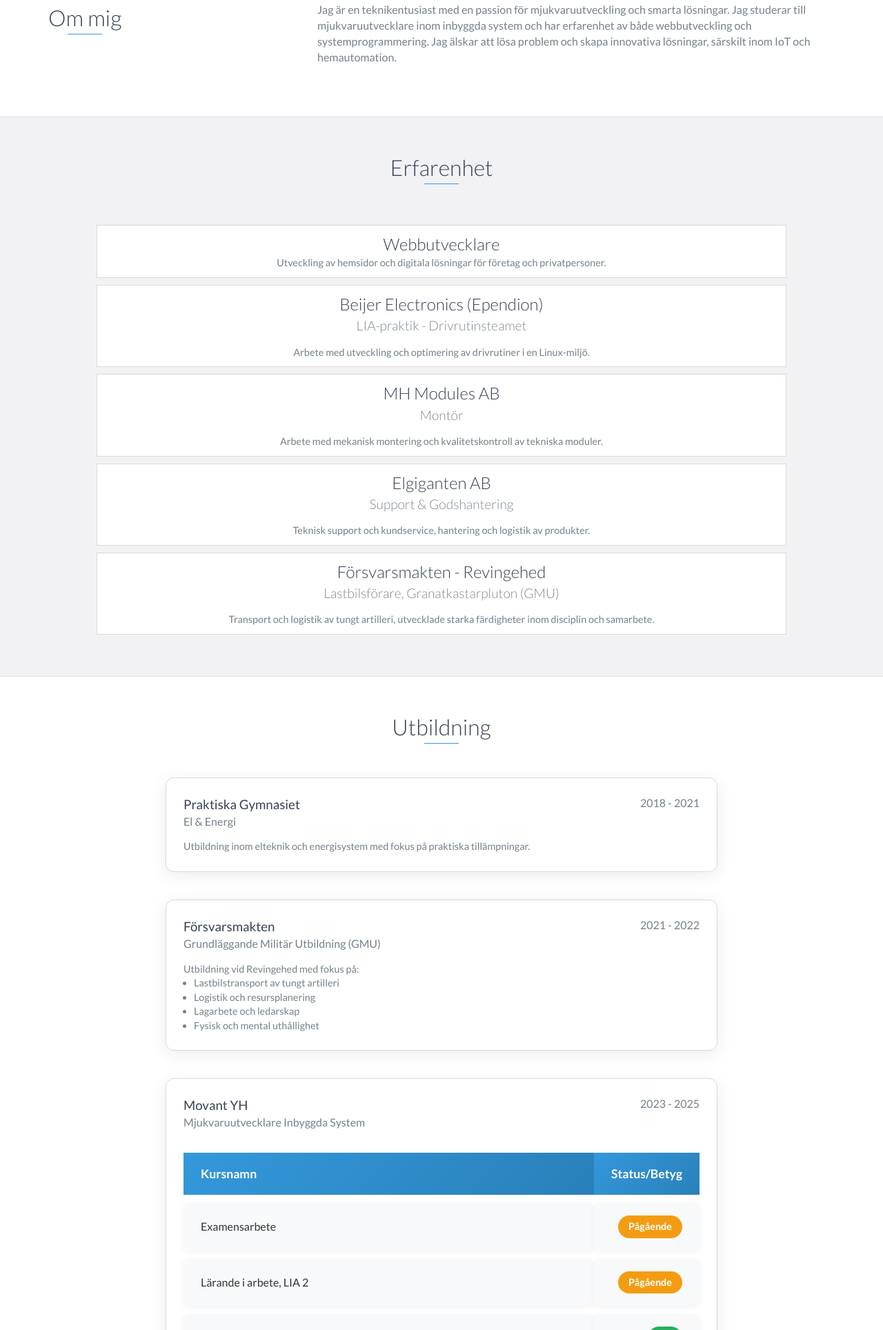
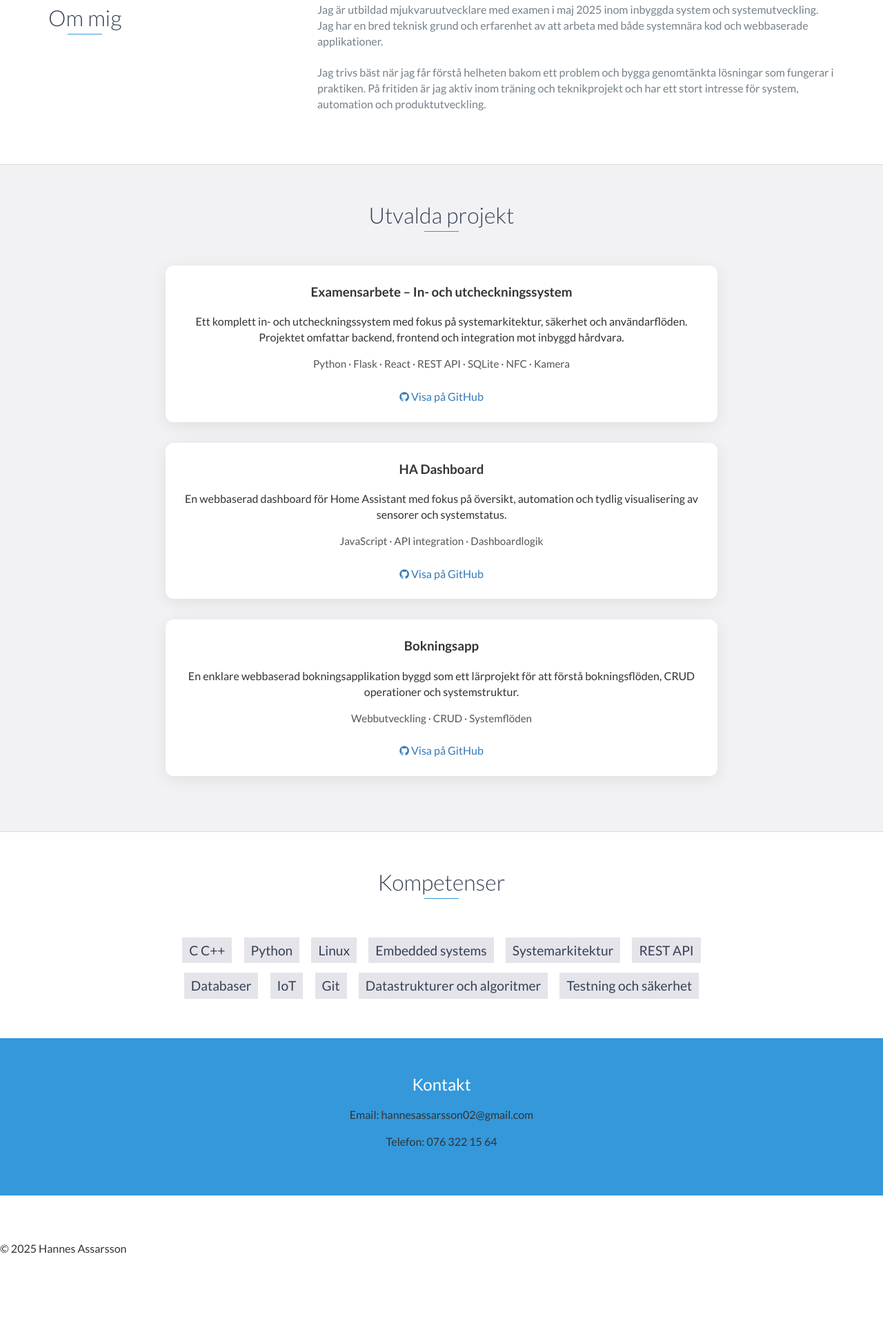
Before and after one commit to hannesassarsson/portfolio, a website: page index.html in a window 1280 px wide. Shown: the part 872-2800 px from the top of the page at 69% size. After the commit the page ends 2760 px from the top, so only its background shows below. Drawn offline with Linux system fonts and the light colour scheme.

Commit message:
Update index.html

```diff
--- a/index.html
+++ b/index.html
@@ -6,12 +6,14 @@
     <meta http-equiv="X-UA-Compatible" content="IE=edge">
     <meta name="viewport" content="width=device-width, initial-scale=1">
     <title>Hannes Assarsson - Portfolio</title>
+
     <link rel="shortcut icon" href="favicon.ico" type="image/x-icon">
     <link rel="icon" href="favicon.ico" type="image/x-icon">
     <link href="https://fonts.googleapis.com/css?family=Lato:300,400,700,900" rel="stylesheet">
     <link rel="stylesheet" href="libs/font-awesome/css/font-awesome.min.css">
     <link href="css/bootstrap.min.css" rel="stylesheet">
     <link href="css/styles.css" rel="stylesheet">
+
     <style>
         .hero-image {
             position: absolute;
@@ -41,22 +43,40 @@
                 right: 0;
             }
         }
+
+        .project-card {
+            max-width: 800px;
+            margin: 0 auto 30px auto;
+            padding: 25px;
+            background: #fff;
+            border-radius: 12px;
+            box-shadow: 0 5px 25px rgba(0,0,0,0.08);
+        }
+
+        .project-card h3 {
+            margin-top: 0;
+        }
+
+        .project-tech {
+            font-size: 0.95em;
+            color: #555;
+        }
+
+        .project-link {
+            margin-top: 10px;
+            display: inline-block;
+        }
     </style>
 </head>
 
 <body>
-    <div id="mobile-menu-open" class="shadow-large">
-        <i class="fa fa-bars" aria-hidden="true"></i>
-    </div>
 
 <header>
-        <div id="mobile-menu-close">
-            <span>Close</span> <i class="fa fa-times" aria-hidden="true"></i>
-        </div>
     <ul id="menu" class="shadow">
         <li><a href="#about">Om mig</a></li>
         <li><a href="#experience">Erfarenhet</a></li>
         <li><a href="#education">Utbildning</a></li>
+        <li><a href="#projects">Projekt</a></li>
         <li><a href="#skills">Kompetenser</a></li>
         <li><a href="#contact">Kontakt</a></li>
     </ul>
@@ -65,15 +85,10 @@
 <div id="lead">
     <div id="lead-content">
         <h1>Hannes Assarsson</h1>
-            <h2>Teknikentusiast & Mjukvaruutvecklare</h2>
+        <h2>Mjukvaruutvecklare inom system och inbyggda lösningar</h2>
     </div>
     <img src="images/hannes.png" alt="Hannes Assarsson" class="hero-image">
     <div id="lead-overlay"></div>
-        <div id="lead-down">
-            <span>
-                <i class="fa fa-chevron-down" aria-hidden="true"></i>
-            </span>
-        </div>
 </div>
 
 <div id="about">
@@ -84,252 +99,89 @@
             </div>
             <div class="col-md-8">
                 <p>
-                        Jag är en teknikentusiast med en passion för mjukvaruutveckling och smarta lösningar. Jag studerar till mjukvaruutvecklare inom inbyggda system och har erfarenhet av både webbutveckling och systemprogrammering. Jag älskar att lösa problem och skapa innovativa lösningar, särskilt inom IoT och hemautomation.
+                    Jag är utbildad mjukvaruutvecklare med examen i maj 2025 inom inbyggda system och systemutveckling.
+                    Jag har en bred teknisk grund och erfarenhet av att arbeta med både systemnära kod och webbaserade applikationer.
+                    <br><br>
+                    Jag trivs bäst när jag får förstå helheten bakom ett problem och bygga genomtänkta lösningar som fungerar i praktiken.
+                    På fritiden är jag aktiv inom träning och teknikprojekt och har ett stort intresse för system, automation och produktutveckling.
                 </p>
             </div>
         </div>
     </div>
 </div>
 
+<div id="projects" class="background-alt">
+    <h2 class="heading">Utvalda projekt</h2>
 
-            <div id="experience" class="background-alt">
-                <h2 class="heading">Erfarenhet</h2>
-                <div id="experience-timeline">
-                    <div data-date="2024 – Nuvarande">
-                        <h3>Webbutvecklare</h3>
-                        <p>Utveckling av hemsidor och digitala lösningar för företag och privatpersoner.</p>
+    <div class="project-card">
+        <h3>Examensarbete – In- och utcheckningssystem</h3>
+        <p>
+            Ett komplett in- och utcheckningssystem med fokus på systemarkitektur, säkerhet och användarflöden.
+            Projektet omfattar backend, frontend och integration mot inbyggd hårdvara.
+        </p>
+        <p class="project-tech">
+            Python · Flask · React · REST API · SQLite · NFC · Kamera
+        </p>
+        <a class="project-link" href="https://github.com/hannesassarsson/examensarbete" target="_blank">
+            <i class="fa fa-github"></i> Visa på GitHub
+        </a>
     </div>
 
-                    <div data-date="Sept 2024 – Okt 2024">
-                        <h3>Beijer Electronics (Ependion)</h3>
-                        <h4>LIA-praktik - Drivrutinsteamet</h4>
-                        <p>Arbete med utveckling och optimering av drivrutiner i en Linux-miljö.</p>
+    <div class="project-card">
+        <h3>HA Dashboard</h3>
+        <p>
+            En webbaserad dashboard för Home Assistant med fokus på översikt, automation och tydlig visualisering
+            av sensorer och systemstatus.
+        </p>
+        <p class="project-tech">
+            JavaScript · API integration · Dashboardlogik
+        </p>
+        <a class="project-link" href="https://github.com/hannesassarsson/webapp_HA" target="_blank">
+            <i class="fa fa-github"></i> Visa på GitHub
+        </a>
     </div>
 
-                    <div data-date="2022 – Nuvarande">
-                        <h3>MH Modules AB</h3>
-                        <h4>Montör</h4>
-                        <p>Arbete med mekanisk montering och kvalitetskontroll av tekniska moduler.</p>
-                    </div>
-
-                    <div data-date="2022 – 2023">
-                        <h3>Elgiganten AB</h3>
-                        <h4>Support & Godshantering</h4>
-                        <p>Teknisk support och kundservice, hantering och logistik av produkter.</p>
-                    </div>
-
-                    <div data-date="2021 – 2022">
-                        <h3>Försvarsmakten - Revingehed</h3>
-                        <h4>Lastbilsförare, Granatkastarpluton (GMU)</h4>
-                        <p>Transport och logistik av tungt artilleri, utvecklade starka färdigheter inom disciplin och samarbete.</p>
-                    </div>
-                </div>
-            </div>
+    <div class="project-card">
+        <h3>Bokningsapp</h3>
+        <p>
+            En enklare webbaserad bokningsapplikation byggd som ett lärprojekt för att förstå bokningsflöden,
+            CRUD operationer och systemstruktur.
+        </p>
+        <p class="project-tech">
+            Webbutveckling · CRUD · Systemflöden
+        </p>
+        <a class="project-link" href="https://github.com/hannesassarsson/bokning-app" target="_blank">
+            <i class="fa fa-github"></i> Visa på GitHub
+        </a>
     </div>
 </div>
 
-    <div id="education">
-        <h2 class="heading">Utbildning</h2>
-
-        <!-- Gymnasieutbildning -->
-        <div class="education-block">
-            <h3>Praktiska Gymnasiet</h3>
-            <span class="education-date">2018 - 2021</span>
-            <h4>El & Energi</h4>
-            <p>Utbildning inom elteknik och energisystem med fokus på praktiska tillämpningar.</p>
-        </div>
-
-        <div class="education-block background-alt">
-            <h3>Försvarsmakten</h3>
-            <span class="education-date">2021 - 2022</span>
-            <h4>Grundläggande Militär Utbildning (GMU)</h4>
-            <p>Utbildning vid Revingehed med fokus på:
-                <ul>
-                    <li>Lastbilstransport av tungt artilleri</li>
-                    <li>Logistik och resursplanering</li>
-                    <li>Lagarbete och ledarskap</li>
-                    <li>Fysisk och mental uthållighet</li>
-                </ul>
-            </p>
-        </div>
-
-        <!-- YH-utbildning -->
-        <div class="education-block">
-            <h3>Movant YH</h3>
-            <span class="education-date">2023 - 2025</span>
-            <h4>Mjukvaruutvecklare Inbyggda System</h4>
-
-            <div class="course-table">
-                <table>
-                    <thead>
-                        <tr>
-                            <th>Kursnamn</th>
-                            <th class="status-header">Status/Betyg</th>
-                        </tr>
-                    </thead>
-                    <tbody>
-                        <tr>
-                            <td>Examensarbete</td>
-                            <td><span class="status ongoing">Pågående</span></td>
-                        </tr>
-                        <tr>
-                            <td>Lärande i arbete, LIA 2</td>
-                            <td><span class="status ongoing">Pågående</span></td>
-                        </tr>
-                        <tr>
-                            <td>Test och säkerhet</td>
-                            <td><span class="status vg">VG</span></td>
-                        </tr>
-                        <tr>
-                            <td>Realtidssystem</td>
-                            <td><span class="status g">G</span></td>
-                        </tr>
-                        <tr>
-                            <td>Lärande i arbete, LIA 1</td>
-                            <td><span class="status vg">VG</span></td>
-                        </tr>
-                        <tr>
-                            <td>Programmering, inbyggda system</td>
-                            <td><span class="status g">G</span></td>
-                        </tr>
-                        <tr>
-                            <td>Projektmetodik</td>
-                            <td><span class="status vg">VG</span></td>
-                        </tr>
-                        <tr>
-                            <td>Elektronik och programmering</td>
-                            <td><span class="status vg">VG</span></td>
-                        </tr>
-                        <tr>
-                            <td>Datastrukturer och algoritmer</td>
-                            <td><span class="status g">G</span></td>
-                        </tr>
-                        <tr>
-                            <td>Tillämpad matematik för programmering</td>
-                            <td><span class="status vg">VG</span></td>
-                        </tr>
-                        <tr>
-                            <td>Datakommunikation</td>
-                            <td><span class="status vg">VG</span></td>
-                        </tr>
-                        <tr>
-                            <td>Strukturerad programmering C/C++</td>
-                            <td><span class="status g">G</span></td>
-                        </tr>
-                        <tr>
-                            <td>Inbyggda system, introduktion</td>
-                            <td><span class="status g">G</span></td>
-                        </tr>
-                    </tbody>
-                </table>
-            </div>
-        </div>
-    </div>
-
-    <style>
-    /* Uppdaterad CSS för utbildningssektion */
-    .education-block {
-        max-width: 800px;
-        margin: 0 auto 40px auto;
-        padding: 25px;
-        background: #fff;
-        border-radius: 12px;
-        box-shadow: 0 5px 25px rgba(0,0,0,0.08);
-        transition: transform 0.3s ease;
-    }
-
-    .education-block:hover {
-        transform: translateY(-5px);
-    }
-
-    .course-table table {
-        width: 100%;
-        border-collapse: separate;
-        border-spacing: 0 12px;
-        margin-top: 20px;
-    }
-
-    .course-table th {
-        background: linear-gradient(135deg, #3498db, #2980b9);
-        color: white;
-        padding: 18px 25px;
-        font-size: 1.1em;
-    }
-
-    .course-table td {
-        padding: 18px 25px;
-        background: #f8f9fa;
-        border-radius: 8px;
-        box-shadow: 0 2px 8px rgba(0,0,0,0.05);
-    }
-
-    .status-header { width: 150px; }
-
-    .status {
-        display: inline-block;
-        padding: 6px 15px;
-        border-radius: 20px;
-        font-weight: 600;
-        font-size: 0.9em;
-    }
-
-    .status.ongoing {
-        background: #f39c12;
-        color: #fff;
-    }
-
-    .status.vg {
-        background: #27ae60;
-        color: #fff;
-    }
-
-    .status.g {
-        background: #3498db;
-        color: #fff;
-    }
-
-    @media (max-width: 768px) {
-        .education-block {
-            padding: 20px;
-            margin-bottom: 30px;
-        }
-
-        .course-table td {
-            padding: 15px 20px;
-        }
-    }
-    </style>
-
-    <div id="skills" class="background-alt">
+<div id="skills">
     <h2 class="heading">Kompetenser</h2>
     <ul>
-            <li>C/C++</li>
+        <li>C C++</li>
         <li>Python</li>
-            <li>Embedded Systems</li>
-            <li>Realtidssystem</li>
+        <li>Linux</li>
+        <li>Embedded systems</li>
+        <li>Systemarkitektur</li>
+        <li>REST API</li>
+        <li>Databaser</li>
         <li>IoT</li>
-            <li>Testautomation</li>
-            <li>Cybersäkerhet</li>
-            <li>Linux</li>
-            <li>MQTT</li>
-            <li>Projektmetodik</li>
-            <li>Datastrukturer</li>
-            <li>Algoritmer</li>
-            <li>Elektronik</li>
-            <li>Datakommunikation</li>
-            <li>Bash</li>
+        <li>Git</li>
+        <li>Datastrukturer och algoritmer</li>
+        <li>Testning och säkerhet</li>
     </ul>
 </div>
 
 <div id="contact">
     <h2>Kontakt</h2>
-        <p>Vill du komma i kontakt med mig? Skicka ett mejl eller ring!</p>
     <p>Email: hannesassarsson02@gmail.com</p>
-        <p>Telefon: 076-322 15 64</p>
+    <p>Telefon: 076 322 15 64</p>
 </div>
 
 <footer>
-        <p>Copyright &copy; 2025 Hannes Assarsson</p>
+    <p>© 2025 Hannes Assarsson</p>
 </footer>
+
 </body>
 </html>
```
Lines whose indentation alone changed are shown as unchanged.
